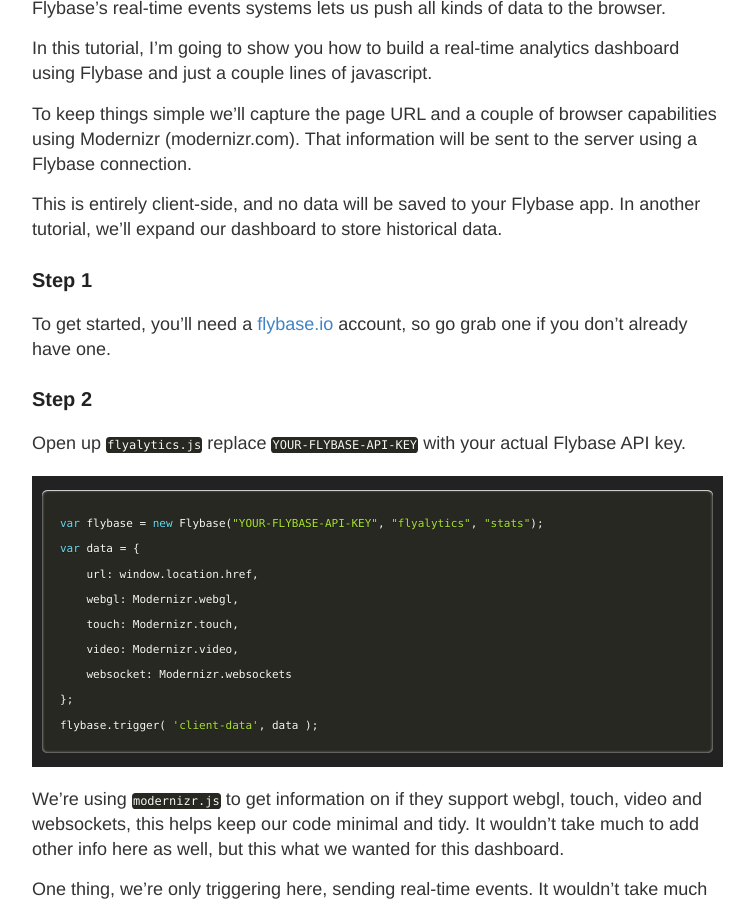
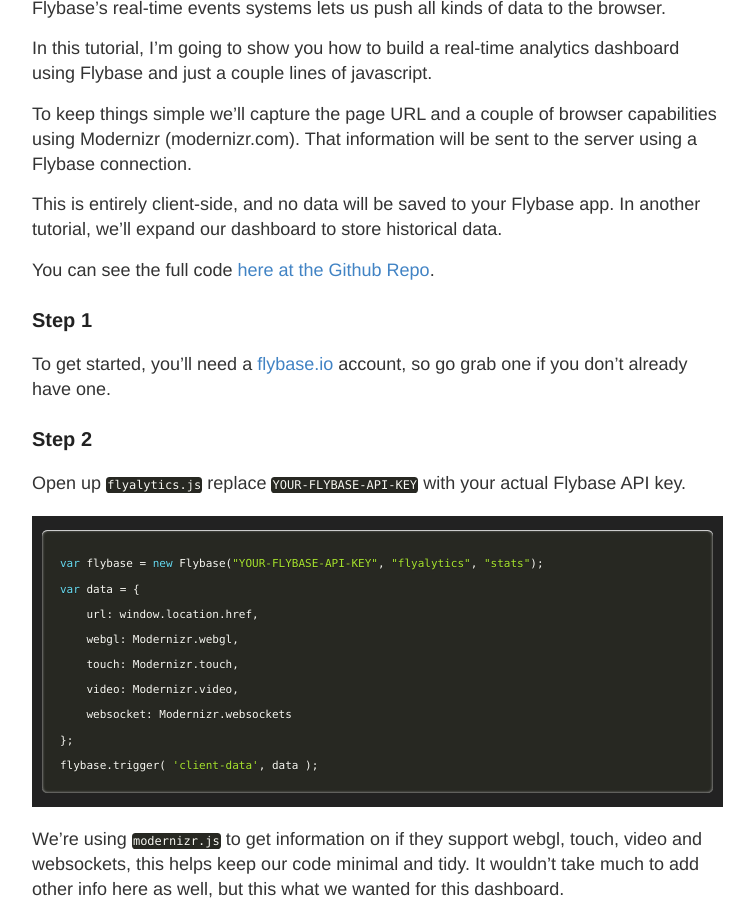
Before and after one commit to flybaseio/flybaseio.github.io, a Jekyll site: the page built from _posts/2015-12-03-flybase-stats-dashboard.md, in a window 1280 px wide and 900 px high, scrolled down 668 px. Shown: the whole window, without its empty margins (248-1002 px from the left). Built offline with Jekyll 4.4.1, drawn with Linux system fonts in a browser that asks for light colours; nearby versions of some CDN libraries; Markdown is read by kramdown in place of the engine named in the settings.

Commit message:
new post

```diff
--- a/_posts/2015-12-03-flybase-stats-dashboard.md
+++ b/_posts/2015-12-03-flybase-stats-dashboard.md
@@ -20,6 +20,8 @@ In this tutorial, I'm going to show you how to build a real-time analytics dashb
 To keep things simple we'll capture the page URL and a couple of browser capabilities using Modernizr (modernizr.com). That information will be sent to the server using a Flybase connection.
 
 This is entirely client-side, and no data will be saved to your Flybase app. In another tutorial, we'll expand our dashboard to store historical data.
+
+You can see the full code [here at the Github Repo](https://github.com/flybaseio/flyalytics).
 
 ### Step 1
 
```
